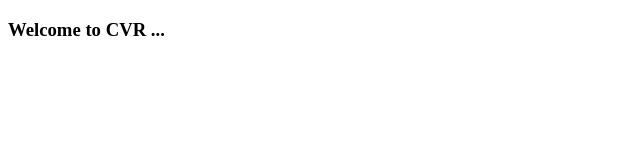
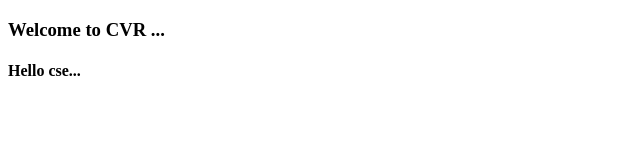
Before and after one commit to Farhana5492/GitDemoRepo, a plain HTML site: page index.html in a window 1280 px wide. Shown: the full height of the page, 0-640 px from the left. Drawn offline with Linux system fonts and the light colour scheme.

Commit message:
Update index.html
added h4 heading

```diff
--- a/index.html
+++ b/index.html
@@ -8,10 +8,8 @@
 </head>
 
 <body>
-
-
     <h3>Welcome to CVR ...</h3>
-
+    <h4>Hello cse...</h4>
 </body>
 
 </html>
```
